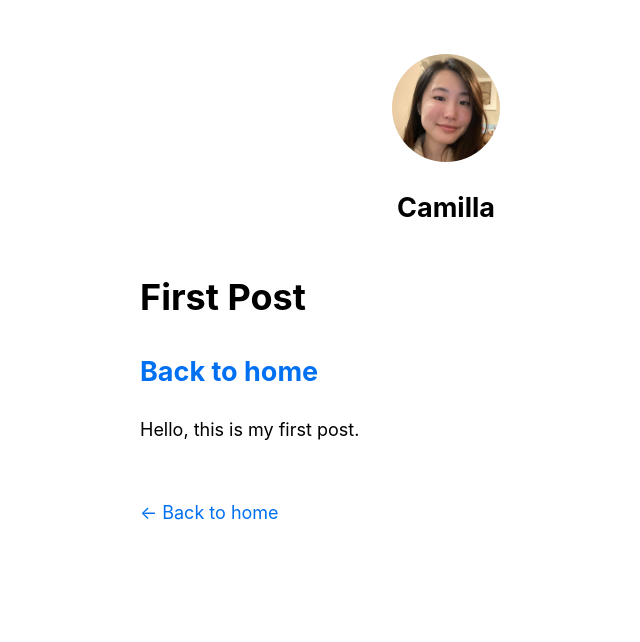
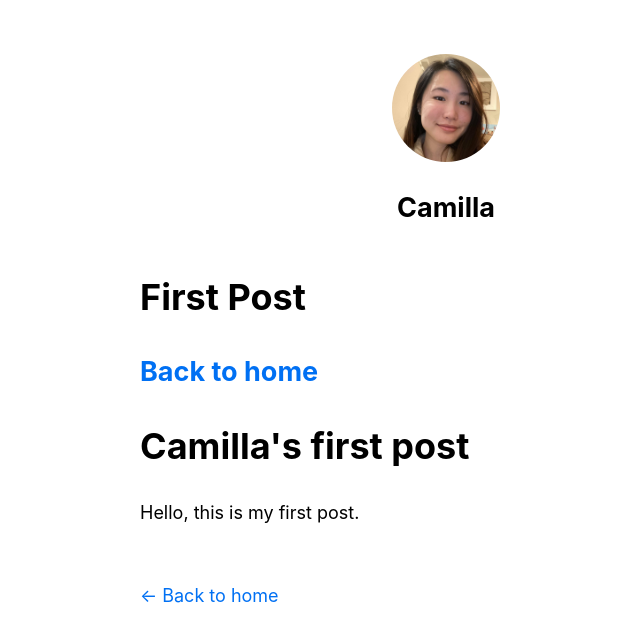
Before and after one commit to louisgv/art, a Next.js app: page /posts/first-post in a window 1280 px wide. Shown: the top 642 px of the page, without its empty margins (194-834 px from the left). Built offline with nearby package versions, Linux system fonts and the light colour scheme.

Commit message:
added a h1 to first post

```diff
--- a/pages/posts/first-post.js
+++ b/pages/posts/first-post.js
@@ -14,9 +14,11 @@ export default function FirstPost() {
           <a>Back to home</a>
         </Link>
       </h2>
+      <h1>Camilla's first post</h1>
       <p>
         Hello, this is my first post.
       </p>
+
     </Layout>
   )
 }
```
